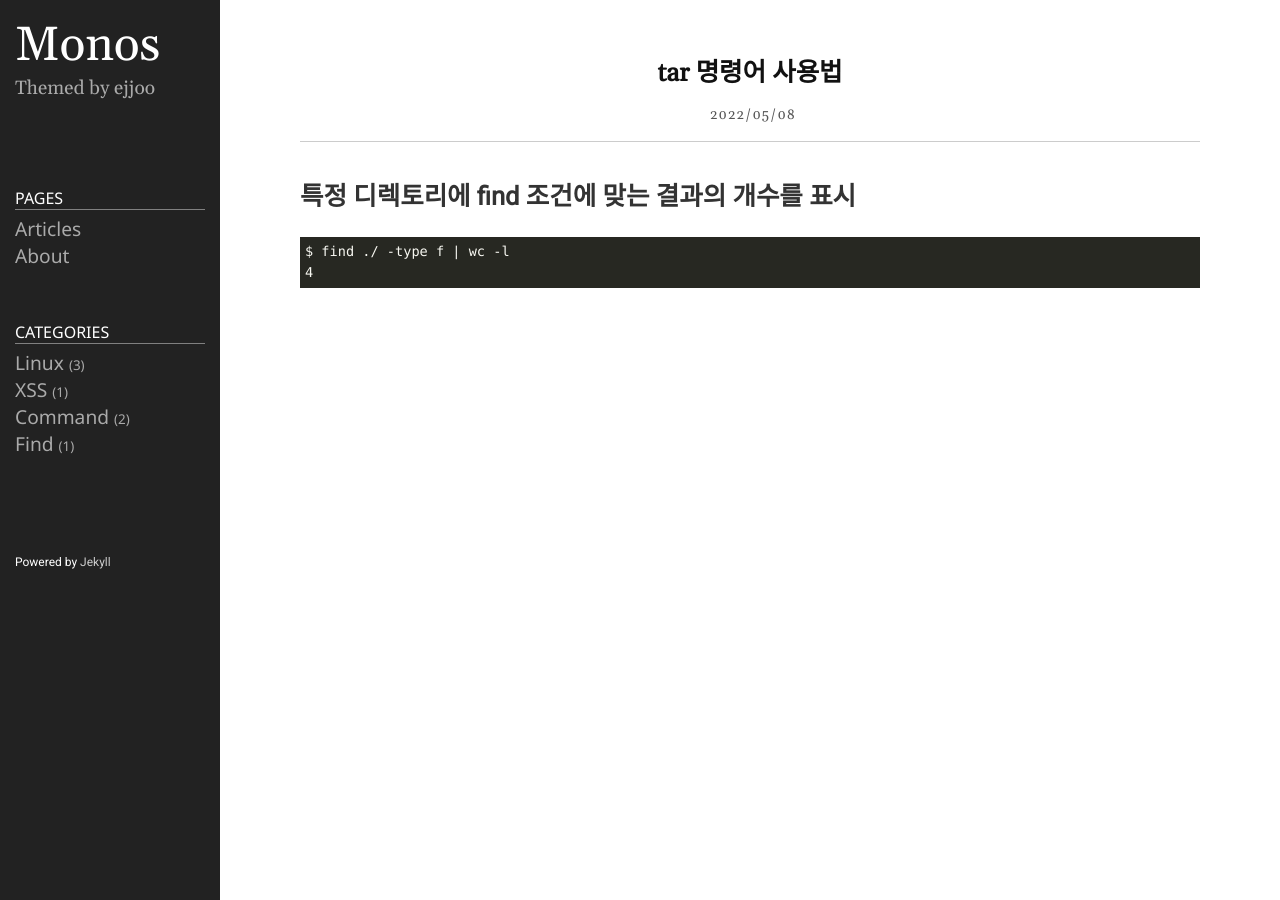
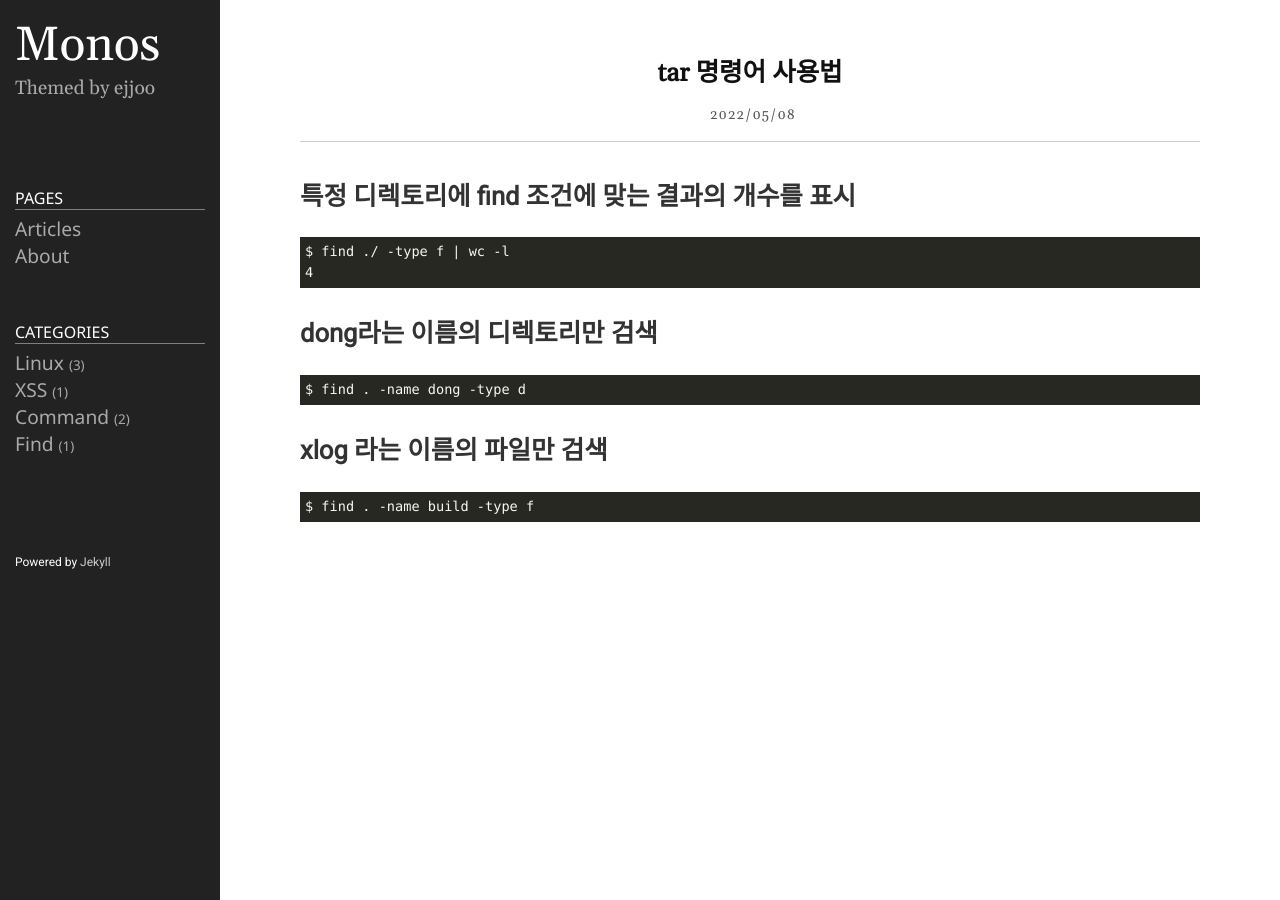
Before and after one commit to testall0836/testall0836.github.io, a Jekyll site: the page built from _posts/2022-05-08-post.markdown, in a window 1280 px wide. Built offline with Jekyll 4.4.1, drawn with Linux system fonts in a browser that asks for light colours.

Commit message:
update post

````diff
--- a/_posts/2022-05-08-post.markdown
+++ b/_posts/2022-05-08-post.markdown
@@ -12,3 +12,15 @@ categories: command linux find
 $ find ./ -type f | wc -l
 4
 ```
+
+## dong라는 이름의 디렉토리만 검색
+
+```
+$ find . -name dong -type d
+```
+
+## xlog 라는 이름의 파일만 검색
+
+```
+$ find . -name build -type f
+```
````
